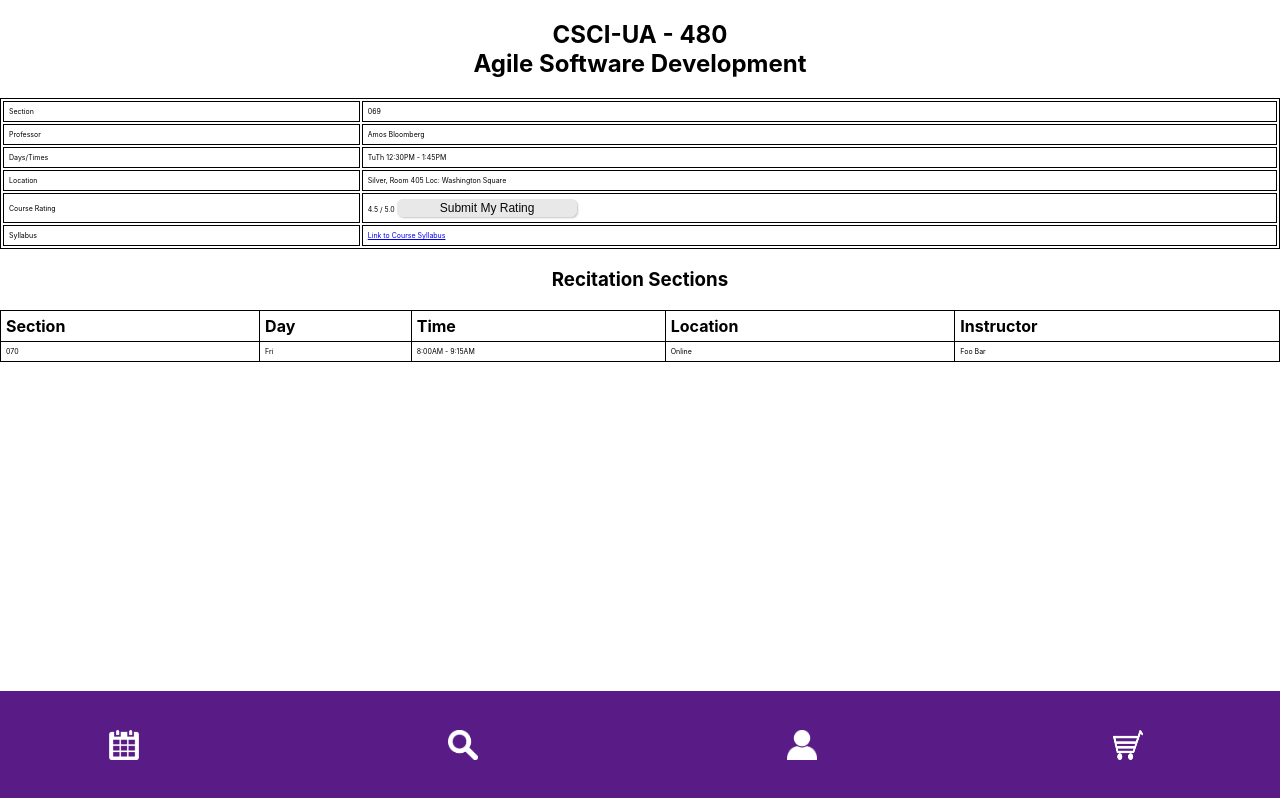
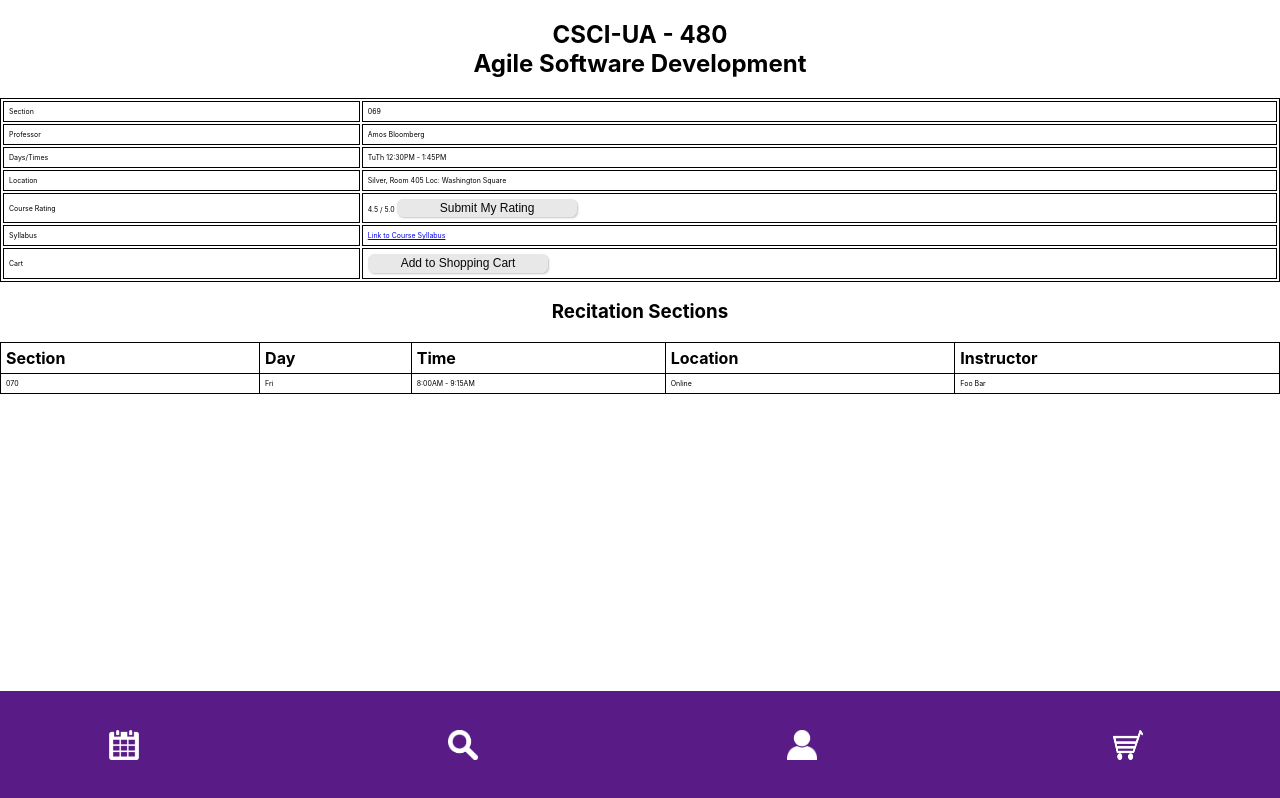
Before and after one commit to agiledev-students-fall2022/final-project-team-albert-pro-max, a React (Create React App) app in the folder front-end/: page /coursedetails in a window 1280 px wide. Built offline with nearby package versions, Linux system fonts and the light colour scheme.

Commit message:
Added add to shopping cart button

```diff
--- a/front-end/src/CourseDetails.js
+++ b/front-end/src/CourseDetails.js
@@ -1,6 +1,10 @@
 import './CourseDetails.css'
 
 const CourseSearch = props => {
+    function addShoppingCart() {
+        window.location.href = '/shoppingcart';
+    }
+
     return (
         <>
             <h2 className="course-title">CSCI-UA - 480<br />Agile Software Development</h2>
@@ -31,6 +35,10 @@ const CourseSearch = props => {
                         <td>Syllabus</td>
                         <td><a href="https://nyu-agile-development.github.io/course-materials/syllabus/">Link to Course Syllabus</a></td>
                     </tr>
+                    <tr>
+                        <td>Cart</td>
+                        <td><button onClick={addShoppingCart}>Add to Shopping Cart</button></td>
+                    </tr>
                 </table>
             </div>
 
```
